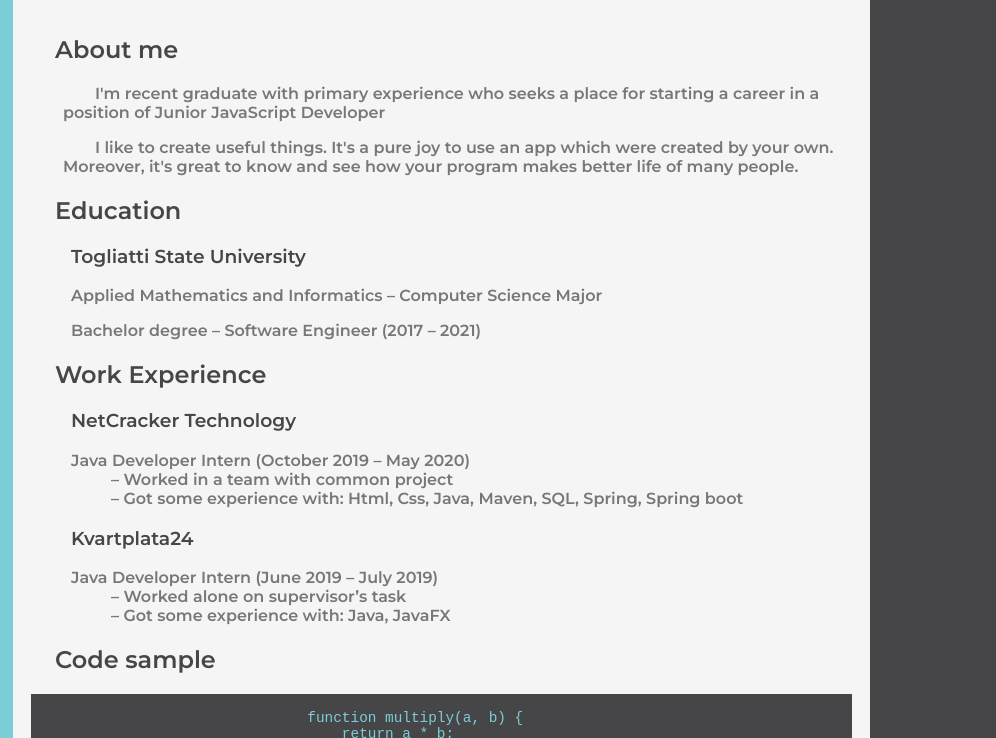
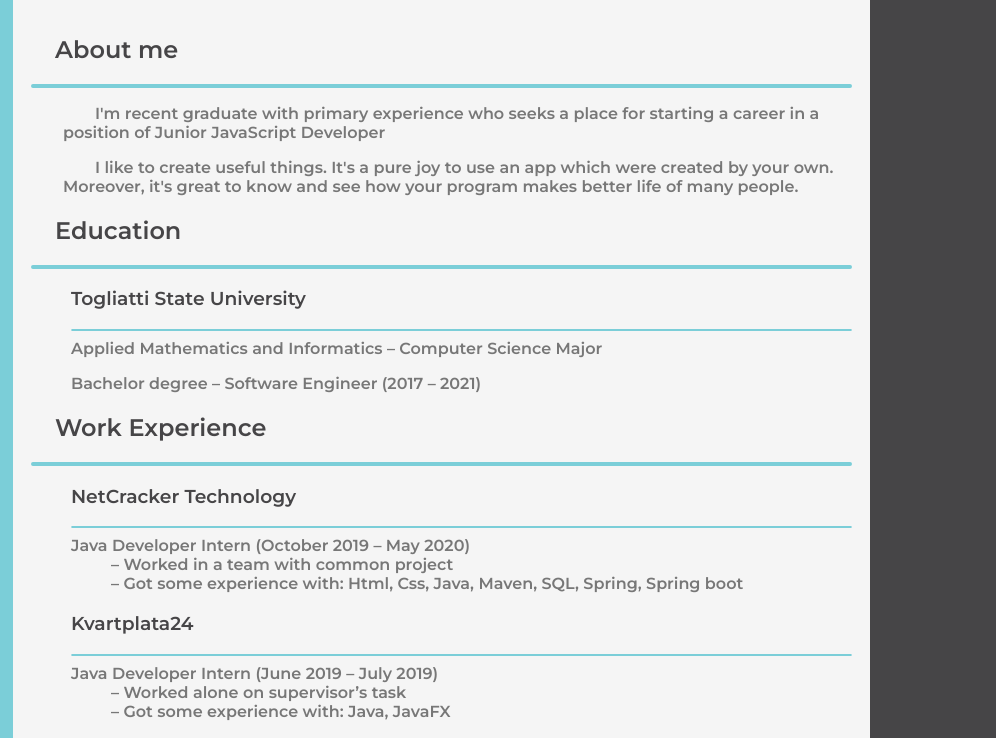
Before and after one commit to meeba-dev/rsschool-cv, a plain HTML site: page index.html in a window 1280 px wide. Shown: the part 409-1147 px from the top of the page, 284-1280 px from the left. Drawn offline with Linux system fonts and the light colour scheme.

Commit message:
feat: add custom hr and hr-sub

```diff
--- a/css/style.css
+++ b/css/style.css
@@ -38,6 +38,16 @@ aside {
 
 aside h2 {
     text-align: center;
+}
+
+hr {
+    border: solid 2px var(--main-color);
+    border-radius: 2px;
+}
+
+.hr-sub {
+    border: solid 1px var(--main-color);
+    border-radius: 2px;
 }
 
 main {
--- a/index.html
+++ b/index.html
@@ -137,6 +137,7 @@
                 <main>
                     <div class="about-me" id="about">
                         <h2>About me</h2>
+                        <hr>
                         <div class="about-me-text">
                             <p>I'm recent graduate with primary experience who seeks a place for starting
                                 a career in a position of Junior JavaScript Developer</p>
@@ -147,9 +148,11 @@
                     </div>
                     <div class="education" id="education">
                         <h2>Education</h2>
+                        <hr>
                         <ul>
                             <li>
                                 <h3>Togliatti State University</h3>
+                                <hr class="hr-sub">
                                 <b>Applied Mathematics and Informatics – Computer Science Major</b>
                                 <p>Bachelor degree – Software Engineer (2017 – 2021)</p>
                             </li>
@@ -157,9 +160,11 @@
                     </div>
                     <div id="experience">
                         <h2>Work Experience</h2>
+                        <hr>
                         <ul>
                             <li>
                                 <h3>NetCracker Technology</h3>
+                                <hr class="hr-sub">
                                 <b>Java Developer Intern (October 2019 – May 2020)</b>
                                 <ul>
                                     <li>– Worked in a team with common project</li>
@@ -168,6 +173,7 @@
                             </li>
                             <li>
                                 <h3>Kvartplata24</h3>
+                                <hr class="hr-sub">
                                 <b>Java Developer Intern (June 2019 – July 2019)</b>
                                 <ul>
                                     <li>– Worked alone on supervisor’s task</li>
@@ -178,6 +184,7 @@
                     </div>
                     <div id="code">
                         <h2>Code sample</h2>
+                        <hr>
                         <pre>
                             <code>
                                 function multiply(a, b) {
```
